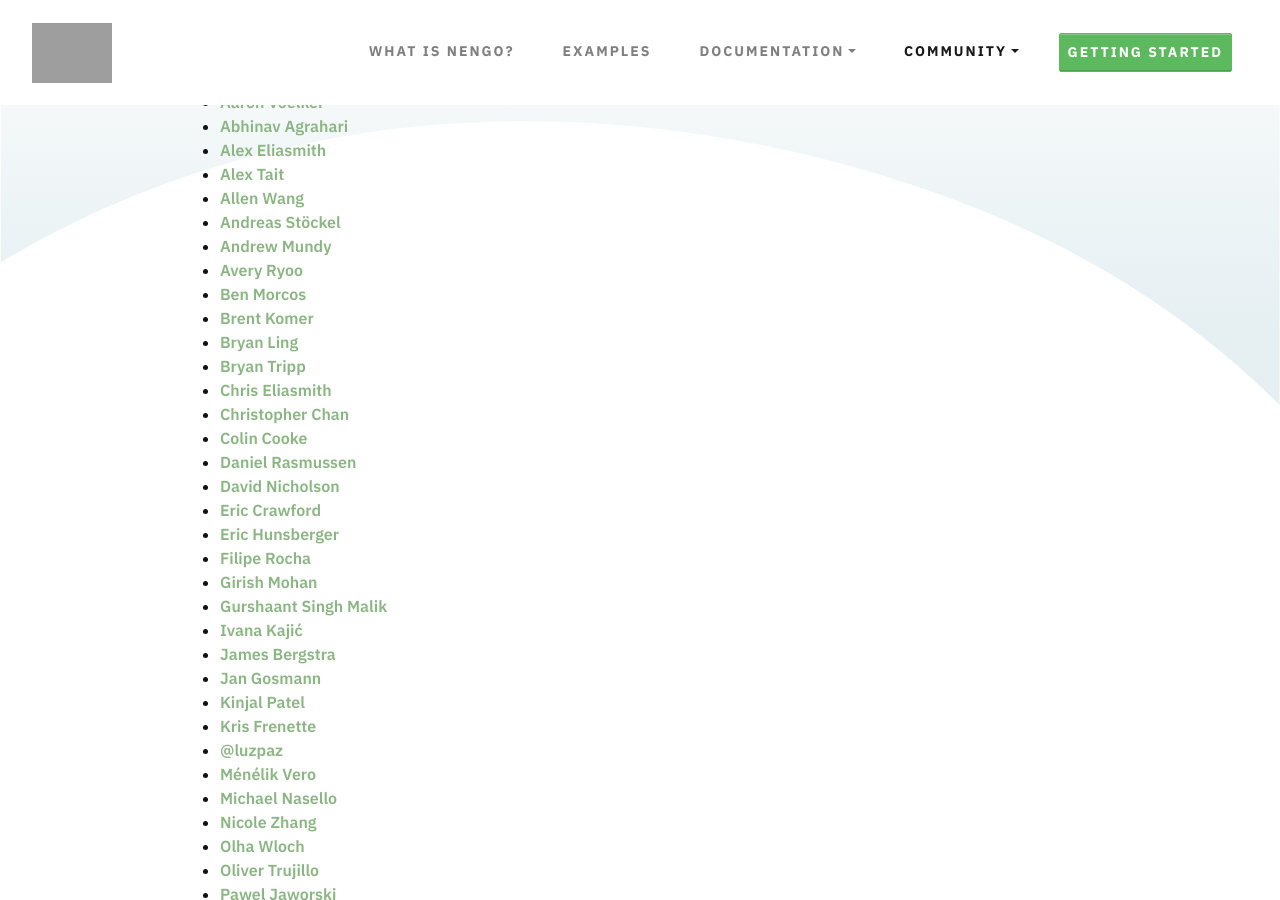
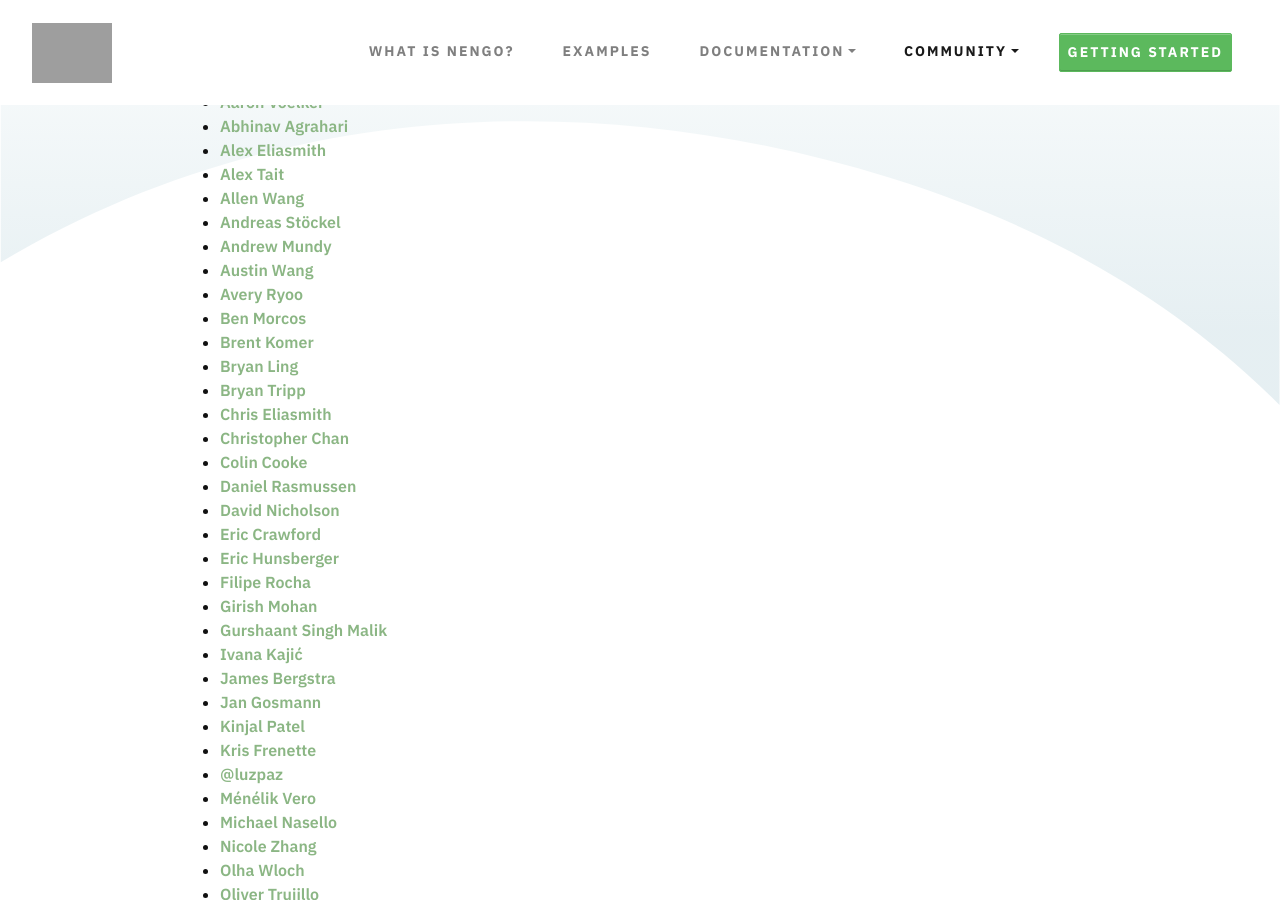
Before and after one commit to nengo/nengo.github.io, a Jekyll site: the page built from people.md, in a window 1280 px wide and 900 px high, scrolled down 410 px. Built offline with Jekyll 4.4.1, drawn with Linux system fonts in a browser that asks for light colours; nearby versions of some CDN libraries.

Commit message:
Austin Wang CAA

```diff
--- a/people.md
+++ b/people.md
@@ -24,6 +24,7 @@
 - [Allen Wang](mailto:allen.houze.wang@gmail.com)
 - [Andreas Stöckel](mailto:andreas.stoeckel@gmail.com)
 - [Andrew Mundy](mailto:andrew.mundy@ieee.org)
+- [Austin Wang](mailto:a42wang@uwaterloo.ca)
 - [Avery Ryoo](mailto:avery.ryoo@uwaterloo.ca)
 - [Ben Morcos](mailto:morcos.ben@gmail.com)
 - [Brent Komer](mailto:brent.komer@gmail.com)
```
